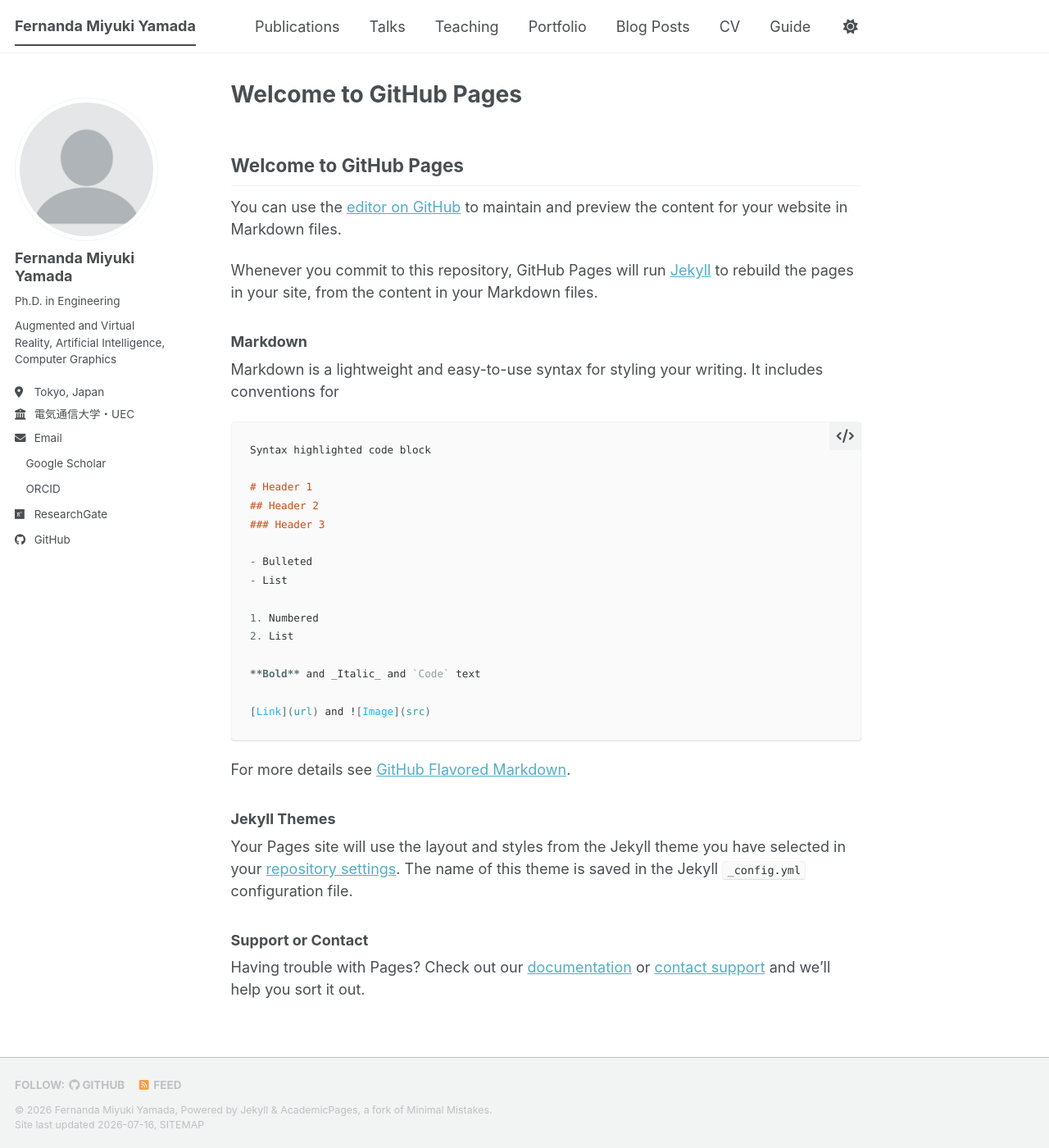
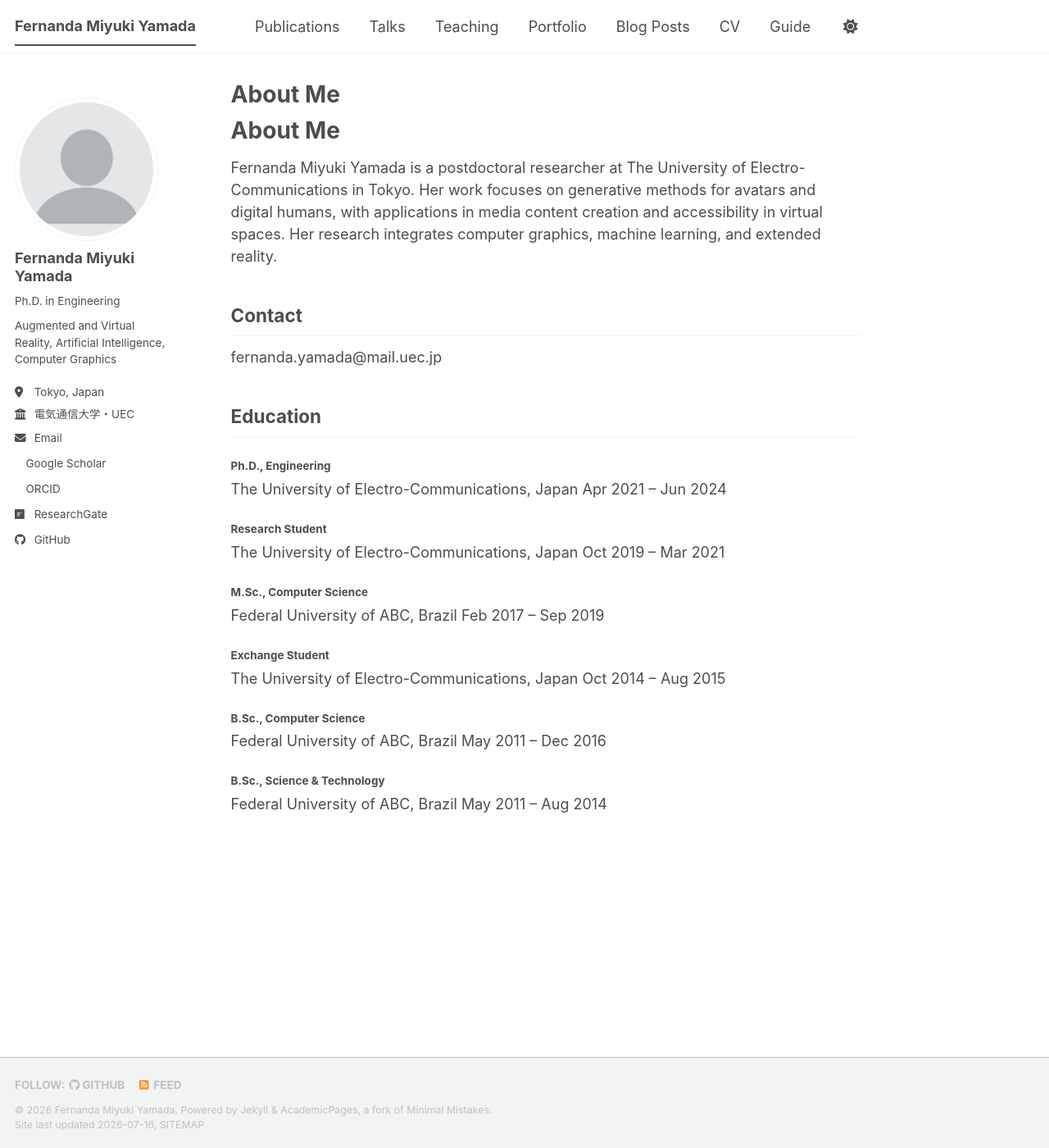
Before and after one commit to fernandamyamada1/fernandamyamada1.github.io, a Jekyll site: the page built from index.md, in a window 1280 px wide and 1400 px high. Shown: the whole window at 82% size. Built offline with Jekyll 4.4.1, drawn with Linux system fonts in a browser that asks for light colours; our own code applies the rules of GitHub Pages for plain Markdown files; a style sheet for code colours, icons or effects is not loaded.

Commit message:
Add info to home

````diff
--- a/index.md
+++ b/index.md
@@ -1,37 +1,35 @@
-## Welcome to GitHub Pages
+# About Me
 
-You can use the [editor on GitHub](https://github.com/fernandamyamada1/fernandamyamada1.github.io/edit/master/index.md) to maintain and preview the content for your website in Markdown files.
+Fernanda Miyuki Yamada is a postdoctoral researcher at The University of Electro-Communications in Tokyo. Her work focuses on generative methods for avatars and digital humans, with applications in media content creation and accessibility in virtual spaces. Her research integrates computer graphics, machine learning, and extended reality.
 
-Whenever you commit to this repository, GitHub Pages will run [Jekyll](https://jekyllrb.com/) to rebuild the pages in your site, from the content in your Markdown files.
 
-### Markdown
+## Contact
 
-Markdown is a lightweight and easy-to-use syntax for styling your writing. It includes conventions for
+fernanda.yamada@mail.uec.jp
 
-```markdown
-Syntax highlighted code block
 
-# Header 1
-## Header 2
-### Header 3
+## Education
 
-- Bulleted
-- List
+#### Ph.D., Engineering
+The University of Electro-Communications, Japan
+Apr 2021 – Jun 2024
 
-1. Numbered
-2. List
+#### Research Student
+The University of Electro-Communications, Japan
+Oct 2019 – Mar 2021
 
-**Bold** and _Italic_ and `Code` text
+#### M.Sc., Computer Science
+Federal University of ABC, Brazil
+Feb 2017 – Sep 2019
 
-[Link](url) and ![Image](src)
-```
+#### Exchange Student
+The University of Electro-Communications, Japan
+Oct 2014 – Aug 2015
 
-For more details see [GitHub Flavored Markdown](https://guides.github.com/features/mastering-markdown/).
+#### B.Sc., Computer Science
+Federal University of ABC, Brazil
+May 2011 – Dec 2016
 
-### Jekyll Themes
-
-Your Pages site will use the layout and styles from the Jekyll theme you have selected in your [repository settings](https://github.com/fernandamyamada1/fernandamyamada1.github.io/settings). The name of this theme is saved in the Jekyll `_config.yml` configuration file.
-
-### Support or Contact
-
-Having trouble with Pages? Check out our [documentation](https://help.github.com/categories/github-pages-basics/) or [contact support](https://github.com/contact) and we’ll help you sort it out.
+#### B.Sc., Science & Technology
+Federal University of ABC, Brazil
+May 2011 – Aug 2014
````
